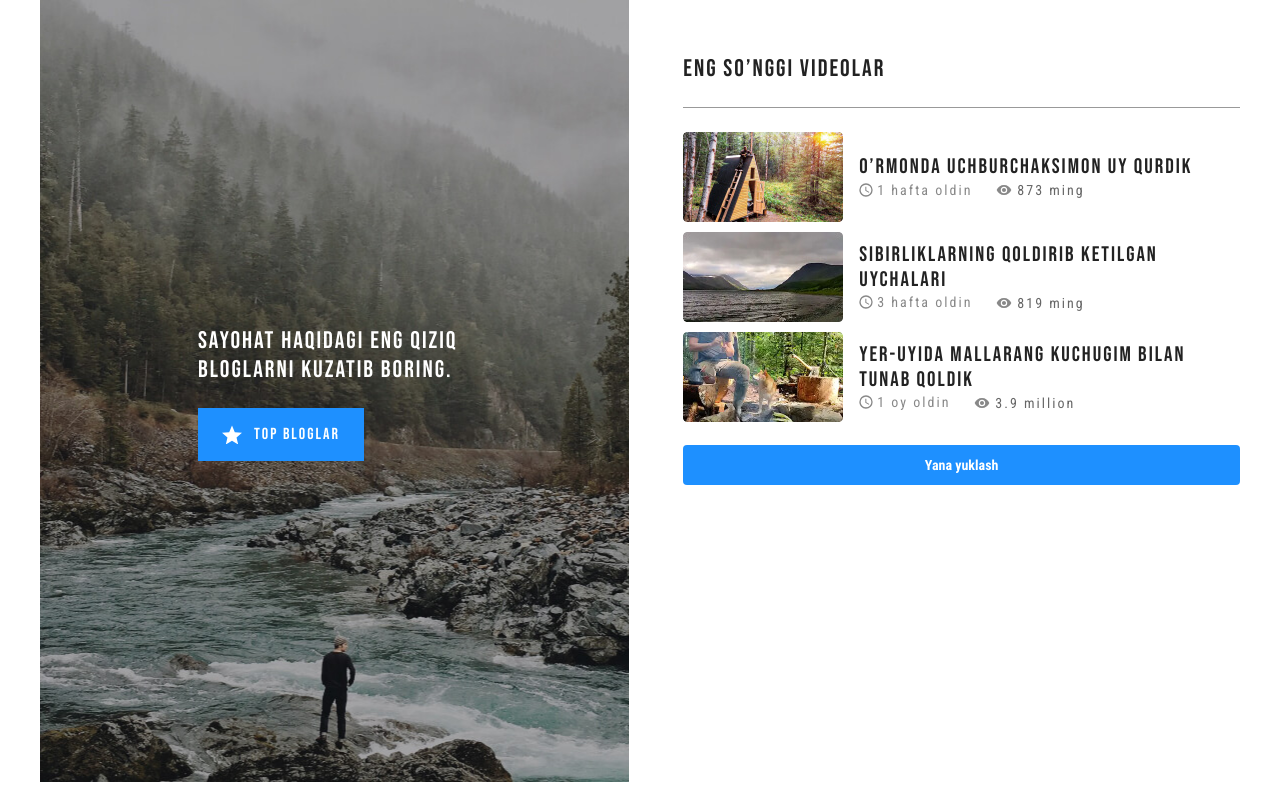
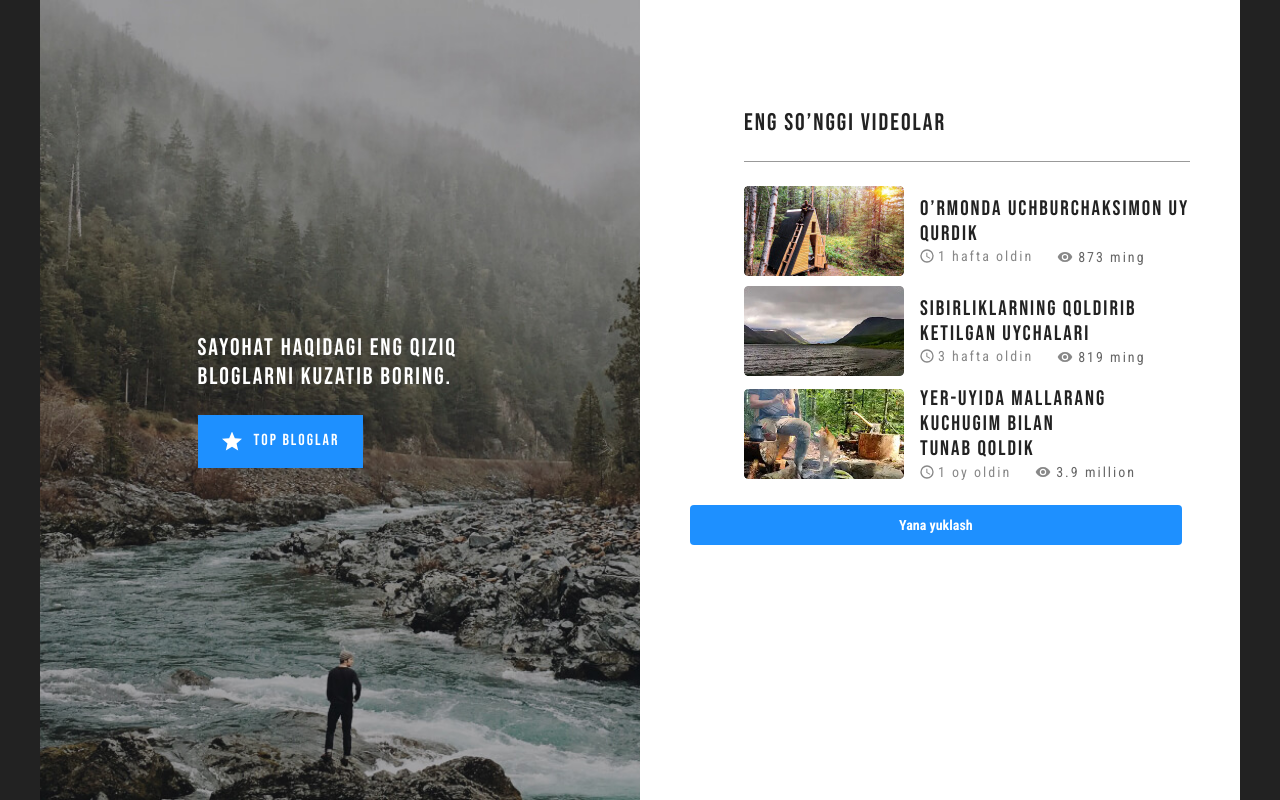
Before and after one commit to frontendoniyorbek/Article, a plain HTML site: page index.html in a window 1280 px wide. Drawn offline with Linux system fonts and the light colour scheme.

Commit message:
Add site-left-wrapper

```diff
--- a/css/styles.css
+++ b/css/styles.css
@@ -1,4 +1,16 @@
 /* GLOBAL-STYLES  */
+html {
+  box-sizing: border-box;
+  height: 100%;
+  scroll-behavior: smooth;
+}
+
+*,
+*::before,
+*::after {
+  box-sizing:inherit;
+}
+
 body {
   display: flex;
   flex-direction: column;
@@ -8,22 +20,10 @@ body {
   font-family: "Bebas Neue", "Roboto Condensed", sans-serif;
   font-size: 16px;
   line-height: 1.5;
+  background-color: #222;
+  color: #222;
 }
 
-html {
-  height: 100%;
-  scroll-behavior: smooth;
-}
-
-* {
-  box-sizing: border-box;
-}
-
-/* *,
-*::before,
-*::after {
-  box-sizing: inherit;
-} */
 
 
 
@@ -39,52 +39,46 @@ img {
 /* CONTAINER  */
 .container {
   width: 100%;
-  max-width: 1240px;
+  max-width: 1200px;
   margin-right: auto;
   margin-left: auto;
-  padding-right: 20px;
-  padding-left: 20px;
+  padding-right: 50px;
+  padding-left: 50px;
 }
 
+/* MAIN-CONTENT  */
+.main-content {
+  flex-grow: 1;
+  display: flex;
+  flex-direction: column;
+}
 
+/* SITE-WRAPPER */
+.site-wrapper {
+    flex-grow: 1;
+    display: flex;
+    width: 100%;
+    max-width: 1200px;
+    margin-left: auto;
+    margin-right: auto;
+    background-color: #fff;
+}
 /* SITE-LEFT-BACKGROUND-IMAGE  */
 .site-left {
   display: flex;
-  width: 50%;
-  height: 782px;
+  align-items: center;
+  justify-content: center;
+  padding-right: 54px;
+  padding: 24px;
+  width: 100%;
+  min-width: 600px;
   background-image: url(../img/background-img.jpg);
   background-repeat: no-repeat;
   background-size: cover;
-  background-position: center center;
+  background-position: center bottom;
   content: "";
 }
 
-@media
-only screen and (-webkit-min-device-pixel-ratio: 2),
-only screen and (   min--moz-device-pixel-ratio: 2),
-only screen and (     -o-min-device-pixel-ratio: 2/1),
-only screen and (        min-device-pixel-ratio: 2),
-only screen and (                min-resolution: 192dpi),
-only screen and (                min-resolution: 2dppx) {
-  .site-left {
-    background-image: url(../img/background-img@2x.jpg);
-    background-repeat: no-repeat;
-    background-size: cover;
-    background-position: center center;
-  }
-}
-
-
-
-/* MAIN-CONTENT  */
-.main-content {
-  display: flex;
-  flex-grow: 1;
-}
-
-.site-wrapper {
-  display: flex;
-}
 
 .site-left-heading {
   padding: 0;
@@ -100,10 +94,7 @@ only screen and (                min-resolution: 2dppx) {
 }
 
 .site-left-wrapper {
-  padding-top: 326px;
-  padding-bottom: 326px;
-  padding-left: 158px;
-  padding-right: 157px;
+  width: 285px;
 }
 
 .site-button {
@@ -146,8 +137,10 @@ only screen and (                min-resolution: 2dppx) {
 
 /* SITE-RIGHT  */
 .site-right {
-  display: flex;
-  flex-direction: column;
+  width: 100%;
+  max-width: 600px;
+  padding-top: 54px;
+  background-color:#fff;
 
 }
 
@@ -267,7 +260,6 @@ only screen and (                min-resolution: 2dppx) {
   font-size: 14px;
   line-height: normal;
   font-weight: bold;
-  margin-left: 54px;
   border-radius: 4px;
   text-decoration: none;
   transition: all 0.5s ease;
@@ -280,3 +272,16 @@ only screen and (                min-resolution: 2dppx) {
 .upload-link:active {
   opacity: 0.6;
 }
+
+
+@media
+only screen and (-webkit-min-device-pixel-ratio: 2),
+only screen and (   min--moz-device-pixel-ratio: 2),
+only screen and (     -o-min-device-pixel-ratio: 2/1),
+only screen and (        min-device-pixel-ratio: 2),
+only screen and (                min-resolution: 192dpi),
+only screen and (                min-resolution: 2dppx) {
+  .site-left {
+    background-image: url(../img/background-img@2x.jpg);
+  }
+}
--- a/index.html
+++ b/index.html
@@ -16,14 +16,13 @@
   <link rel="stylesheet" href="css/styles.css">
 </head>
 <body>
-
+  <!-- MAIN -->
   <main class="main-content">
 
+      <!-- SITE-WRAPPER -->
+      <div class="site-wrapper">
 
-    <div class="container">
-
-
-      <div class="site-wrapper">
+        <!-- SITE-LEFT -->
         <div class="site-left">
           <div class="site-left-wrapper">
             <h2 class="site-left-heading">Sayohat haqidagi eng qiziq bloglarni kuzatib boring.</h2>
@@ -35,14 +34,14 @@
             </button>
           </div>
         </div>
-        <div class="site-right">
+
+        <!-- SITE-RIGHT -->
+        <section class="site-right">
+          <div class="container">
             <div class="right-heading-border">
               <h3 class="site-right-heading">Eng so’nggi videolar</h3>
             </div>
-
             <ul class="site-right-list">
-
-
               <!-- LIST  -->
               <li class="site-right-list-item">
                 <img class="site-right-img" src="img/1.jpg" width="160" height="90" srcset="img/1.jpg 1x, img/1@2x.jpg 2x" alt="">
@@ -53,7 +52,6 @@
                       <img src="img/icons/icon-time.svg" alt="">
                       <span class="icon-text icon-text-time">1 hafta oldin</span>
                     </span>
-
                     <span class="icons-content icon-content-eye">
                       <img src="img/icons/icon-eye.svg" alt="">
                       <span class="icon-text icon-text-eye">873 ming</span>
@@ -61,7 +59,6 @@
                   </span>
                 </div>
               </li>
-
               <!-- LIST  -->
               <li class="site-right-list-item">
                 <img class="site-right-img" src="img/2.jpg" width="160" height="90" srcset="img/2.jpg 1x, img/2@2x.jpg 2x" alt="">
@@ -72,7 +69,6 @@
                       <img src="img/icons/icon-time.svg" alt="">
                       <span class="icon-text icon-text-time">3 hafta oldin</span>
                     </span>
-
                     <span class="icons-content icon-content-eye">
                       <img src="img/icons/icon-eye.svg" alt="">
                       <span class="icon-text icon-text-eye">819 ming</span>
@@ -80,7 +76,6 @@
                   </span>
                 </div>
               </li>
-
               <!-- LIST  -->
               <li class="site-right-list-item">
                 <img class="site-right-img" src="img/3.jpg" width="160" height="90" srcset="img/3.jpg 1x, img/3@2x.jpg 2x" alt="">
@@ -91,7 +86,6 @@
                       <img src="img/icons/icon-time.svg" alt="">
                       <span class="icon-text icon-text-time">1 oy oldin</span>
                     </span>
-
                     <span class="icons-content icon-content-eye">
                       <img src="img/icons/icon-eye.svg" alt="">
                       <span class="icon-text icon-text-eye">3.9 million</span>
@@ -99,16 +93,12 @@
                   </span>
                 </div>
               </li>
-
             </ul>
-
             <a class="upload-link" href="index.html">Yana yuklash</a>
-
-        </div>
-      </div>
           </div>
 
-
+        </section>
+      </div>
   </main>
 
 </body>
```
Lines whose indentation alone changed are shown as unchanged.
